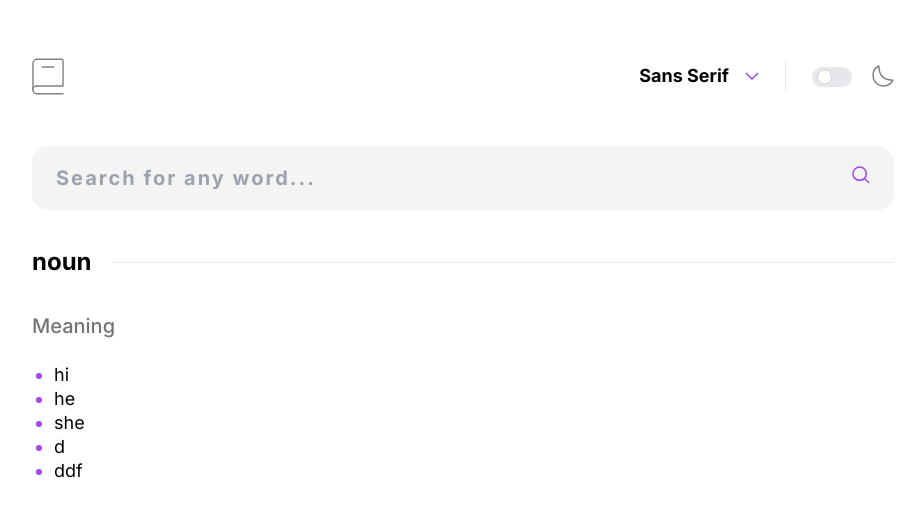
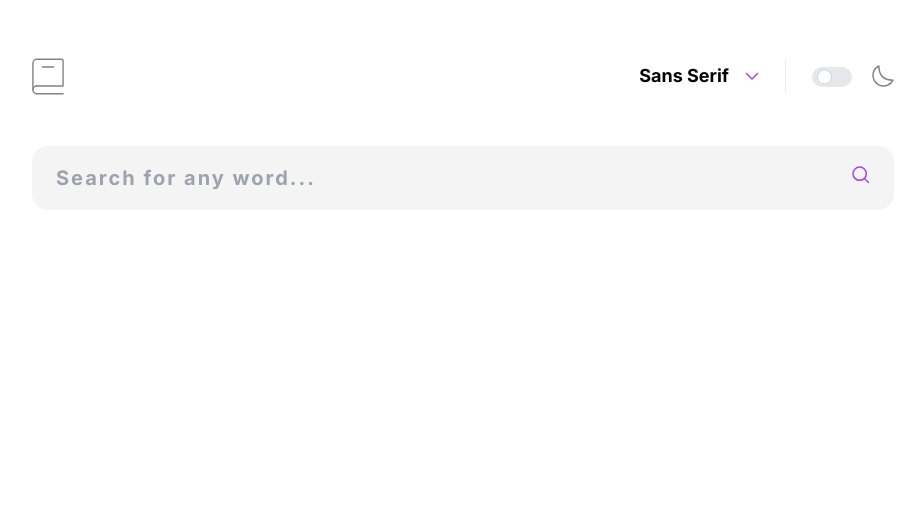
Before and after one commit to ortonb110/dictionary, a React (Vite) app: page / in a window 1280 px wide. Shown: the top 516 px of the page, without its empty margins (177-1101 px from the left). Built offline with nearby package versions, Linux system fonts and the light colour scheme.

Commit message:
Implementing error handling

```diff
--- a/src/Components/Meanings.jsx
+++ b/src/Components/Meanings.jsx
@@ -1,19 +1,55 @@
-const Meanings = () => {
+/* eslint-disable react/prop-types */
+import {useState, useEffect} from 'react'
+const Meanings = ({partOfSpeech, synonyms, definitions, }) => {
+    const [syn, setSyn]= useState('')
+
+  const setSynonym = (syno) => {
+    for(let i =0; i<syno.length; i++) {
+        if(i>0) {
+            return
+        } else {
+            return syno[i];
+        }
+    }
+  }
+
+  useEffect(()=> {
+    setSyn(setSynonym(synonyms));
+  }, [synonyms])
+
   return (
     <section className="mt-[4rem]">
       <div className="flex  items-center gap-[2rem]">
-        <h2 className="h2 font-[700] ">noun</h2>
+        <h2 className="h2 font-[700] ">{partOfSpeech}</h2>
         <div className="w-full h-[1px] bg-veryLightGray dark:bg-defaultGray"></div>
       </div>
       <div>
-        <h3 className="text-lightGray capitalize mt-[4rem] mb-[2.5rem]">meaning</h3>
-        <ul className="ml-[2.2rem] list-disc marker:text-lightPurple">
-            <li>hi</li>
-            <li>he</li>
-            <li>she</li>
-            <li>d</li>
-            <li>ddf</li>
+        <h3 className="text-lightGray capitalize mt-[4rem] mb-[1.7rem] mb:mb-[2.5rem]">
+          meaning
+        </h3>
+        <ul className="ml-[2rem] md:ml-[4.2rem] list-disc marker:text-lightPurple list-outside space-y-[1.3rem]">
+            {
+                definitions.map((def, index)=> {
+                    return <li key={index}>{def.definition}</li>
+                })
+            }
         </ul>
+        {
+            synonyms && (
+                <p className="mt-[2.4rem] flex gap-[2.4rem]">
+            <span className="capitalize text-[1.6rem] text-lightGray ">
+                {
+                    synonyms.length < 1 ?  '': 'synonyms'
+                }
+            </span>
+            <span className="text-lightPurple ">
+                {
+                    syn
+                }
+            </span>
+        </p>
+            )
+        }
       </div>
     </section>
   );
--- a/src/Pages/Home.jsx
+++ b/src/Pages/Home.jsx
@@ -12,7 +12,7 @@ const Home = () => {
   const [loading, setLoading] = useState(false);
   const [result, setResult] = useState();
   const [audioSrc, setAudioSrc] = useState("");
-
+  const [meaning, setMeaning] = useState([]);
   const toggleColorScheme = () => {
     document.documentElement.classList.toggle("dark");
     if (document.documentElement.classList.contains("dark")) {
@@ -44,7 +44,7 @@ const Home = () => {
   const fetchWord = async (word) => {
     setLoading(true);
     setFetchError(false);
-    setAudioSrc('');
+    setAudioSrc("");
     try {
       const { data } = await axios.get(
         `https://api.dictionaryapi.dev/api/v2/entries/en/${word}`
@@ -56,6 +56,7 @@ const Home = () => {
         for (let j = 0; j < temp.length; j++) {
           if (temp[j].audio) {
             setResult(data[i]);
+            setMeaning(data[i].meanings);
 
             break;
           } else {
@@ -69,7 +70,6 @@ const Home = () => {
     } catch (error) {
       setFetchError(true);
       setLoading(false);
-      console.log(error);
     }
   };
 
@@ -95,9 +95,16 @@ const Home = () => {
         fetchWord={fetchWord}
         setFetchError={setFetchError}
       />
-      <div>{result && <Word {...result} audioSrc={audioSrc} setAudioSrc={setAudioSrc}/>}</div>
       <div>
-        <Meanings/>
+        {result && (
+          <Word {...result} audioSrc={audioSrc} setAudioSrc={setAudioSrc} />
+        )}
+      </div>
+      <div>
+        {meaning &&
+          meaning.map((res, index) => {
+            return <Meanings key={index} {...res} />;
+          })}
       </div>
     </main>
   );
--- a/src/index.css
+++ b/src/index.css
@@ -14,6 +14,7 @@
     .home {
         padding: 2.4rem;
         height: 100vh;
+        overflow: auto;
     }
 
     /* @Media screen breakpoint */
```
